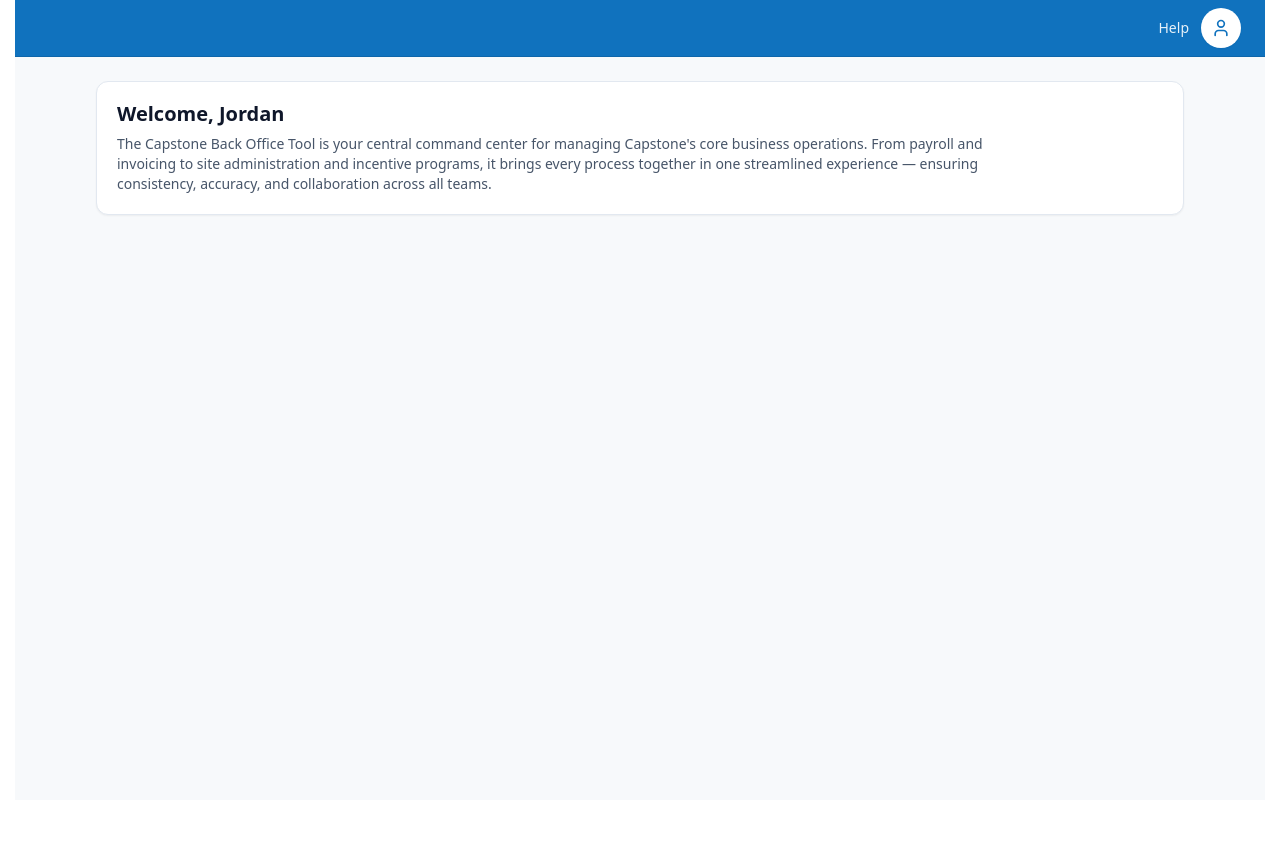
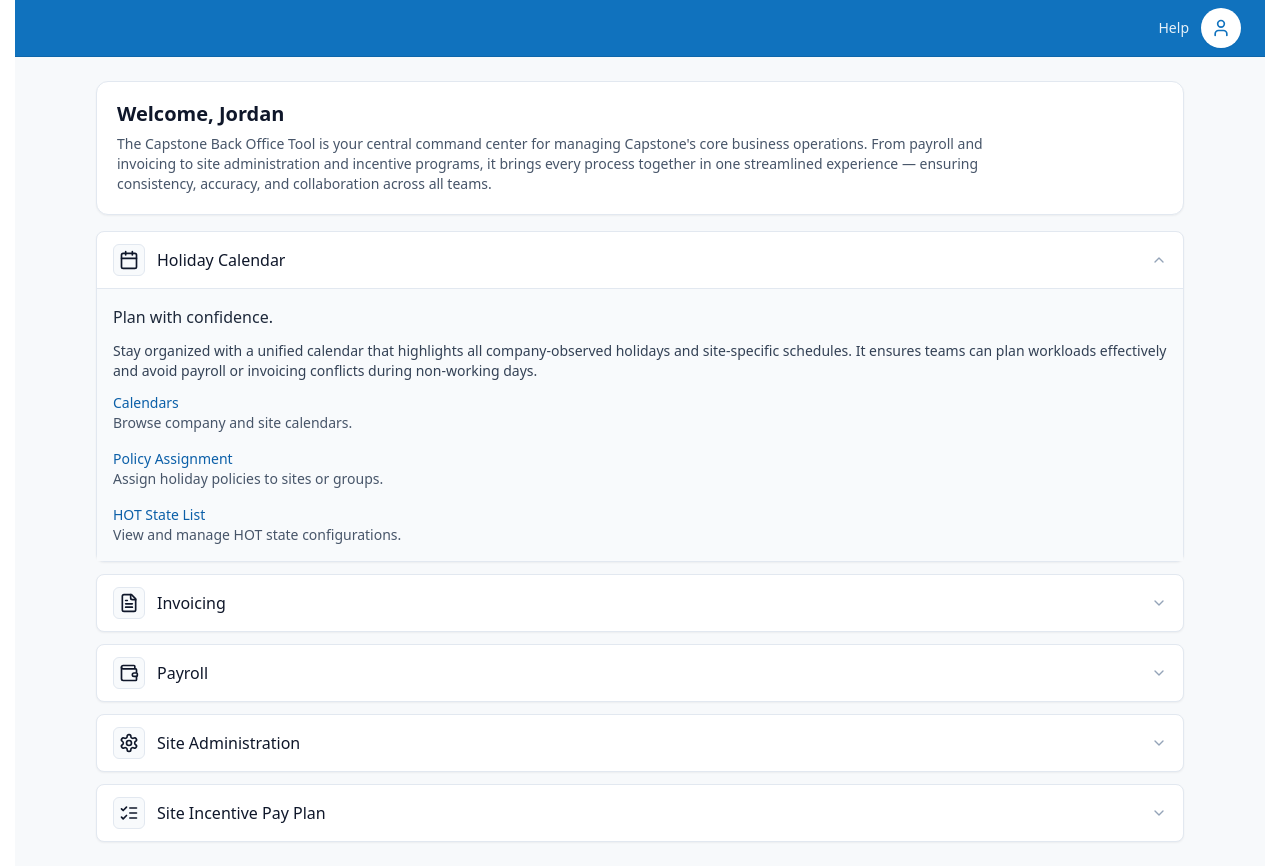
Before and after one commit to democapstone86/site-incentive-pay-plan, a React (Vite) app: page / in a window 1280 px wide. Before the commit the page ends 800 px from the top, so only its background shows below. Built offline with nearby package versions, Linux system fonts and the light colour scheme.

Commit message:
Implement full accordion navigation layout with categorized sections

```diff
--- a/src/pages/SippHomePage.tsx
+++ b/src/pages/SippHomePage.tsx
@@ -1,5 +1,14 @@
 import * as React from "react";
-import { User } from "lucide-react";
+import {
+  Calendar,
+  FileText,
+  Wallet,
+  Settings,
+  ListChecks,
+  User,
+  ChevronDown,
+} from "lucide-react";
+import { Link, useLocation } from "react-router-dom";
 
 export type AppHeaderProps = {
   logoSrc?: string;
@@ -155,6 +164,220 @@ const UserMenu = React.memo(function UserMenu({
   );
 });
 
+const AccordionItem = React.memo(function AccordionItem({
+  icon,
+  title,
+  children,
+  defaultOpen = false,
+  linkPaths = [],
+}: {
+  icon: React.ReactNode;
+  title: string;
+  children: React.ReactNode;
+  defaultOpen?: boolean;
+  linkPaths?: string[];
+}) {
+  const location = useLocation();
+  const [open, setOpen] = React.useState(defaultOpen);
+  const uid = React.useId();
+  const contentId = `panel-${uid}`;
+  const labelId = `label-${uid}`;
+  const toggle = React.useCallback(() => setOpen((v) => !v), []);
+
+  React.useEffect(() => {
+    if (linkPaths.some((p) => location.pathname.startsWith(p))) {
+      setOpen(true);
+    }
+  }, [location.pathname, linkPaths]);
+
+  return (
+    <div className="rounded-lg border border-slate-200 bg-white shadow-sm transition-all hover:shadow-md">
+      <button
+        type="button"
+        onClick={toggle}
+        className="flex w-full items-center justify-between rounded-lg px-4 py-3 text-left focus:outline-none focus:ring-2 focus:ring-slate-300 hover:bg-slate-50 transition-colors"
+        aria-expanded={open}
+        aria-controls={contentId}
+        id={labelId}
+      >
+        <div className="flex min-w-0 items-center gap-3">
+          <div className="flex h-8 w-8 items-center justify-center rounded-md border border-slate-200 bg-slate-50">
+            {icon}
+          </div>
+          <span className="truncate font-medium text-slate-900">{title}</span>
+        </div>
+        <ChevronDown
+          className={`ml-3 h-4 w-4 text-slate-400 transition-transform duration-200 motion-reduce:transition-none ${
+            open ? "rotate-180" : "rotate-0"
+          }`}
+          aria-hidden
+        />
+      </button>
+      <div
+        id={contentId}
+        role="region"
+        aria-labelledby={labelId}
+        aria-hidden={!open}
+        className={`grid transition-[grid-template-rows] duration-200 ease-in-out motion-reduce:transition-none ${
+          open ? "grid-rows-[1fr]" : "grid-rows-[0fr]"
+        }`}
+      >
+        <div className="overflow-hidden">
+          <div className="border-t border-slate-200 bg-slate-50 px-4 py-4 text-sm text-slate-700">
+            {children}
+          </div>
+        </div>
+      </div>
+    </div>
+  );
+});
+
+const A = React.memo(function A(p: {
+  href: string;
+  title: string;
+  desc: string;
+}) {
+  const location = useLocation();
+  const path = p.href.replace(/^#/, "");
+  const isActive = location.pathname === path;
+
+  return (
+    <div>
+      <Link
+        to={path}
+        className={`font-medium underline-offset-4 transition-all rounded-sm focus-visible:outline-none focus-visible:ring-2 focus-visible:ring-[#0B5FA8]/40
+          ${
+            isActive
+              ? "text-[#094F8C] font-semibold underline"
+              : "text-[#0B5FA8] hover:text-[#094F8C] hover:underline"
+          }`}
+      >
+        {p.title}
+      </Link>
+      <p
+        className={`text-sm ${
+          isActive ? "text-slate-700 font-medium" : "text-slate-600"
+        }`}
+      >
+        {p.desc}
+      </p>
+    </div>
+  );
+});
+
+const ICONS = {
+  holiday: Calendar,
+  invoicing: FileText,
+  payroll: Wallet,
+  admin: Settings,
+  sipp: ListChecks,
+} as const;
+
+type LinkDef = { href: string; title: string; desc: string };
+
+type SectionDef = {
+  key: keyof typeof ICONS;
+  title: string;
+  defaultOpen?: boolean;
+  tagline: string;
+  description: string;
+  links: LinkDef[];
+};
+
+const SECTIONS_DATA: SectionDef[] = [
+  {
+    key: "holiday",
+    title: "Holiday Calendar",
+    defaultOpen: true,
+    tagline: "Plan with confidence.",
+    description:
+      "Stay organized with a unified calendar that highlights all company-observed holidays and site-specific schedules. It ensures teams can plan workloads effectively and avoid payroll or invoicing conflicts during non-working days.",
+    links: [
+      {
+        href: "#/calendars",
+        title: "Calendars",
+        desc: "Browse company and site calendars.",
+      },
+      {
+        href: "#/policy-assignment",
+        title: "Policy Assignment",
+        desc: "Assign holiday policies to sites or groups.",
+      },
+      {
+        href: "#/hot-state-list",
+        title: "HOT State List",
+        desc: "View and manage HOT state configurations.",
+      },
+    ],
+  },
+  {
+    key: "invoicing",
+    title: "Invoicing",
+    tagline: "Simplify billing and financial tracking.",
+    description:
+      "Create, manage, and review invoices in one centralized space. Gain transparency across billable services and maintain reliable records for audits and reporting.",
+    links: [
+      {
+        href: "#/invoice-center",
+        title: "Invoice Center",
+        desc: "Configure and access the main invoicing center.",
+      },
+      {
+        href: "#/third-party",
+        title: "Third Party",
+        desc: "Manage third-party invoicing integrations.",
+      },
+    ],
+  },
+  {
+    key: "payroll",
+    title: "Payroll",
+    tagline: "Process pay accurately and efficiently.",
+    description:
+      "Process payroll efficiently and accurately. The system integrates site performance data with pay structures, ensuring timely compensation and compliance with Capstone’s pay policies.",
+    links: [
+      {
+        href: "#/employee-time",
+        title: "Employee Time",
+        desc: "Review and adjust employee time entries.",
+      },
+    ],
+  },
+  {
+    key: "admin",
+    title: "Site Administration",
+    tagline: "Manage your site with confidence.",
+    description:
+      "Configure site details, control user permissions, and maintain operational settings all in one place. Designed for clarity, consistency, and control.",
+    links: [
+      {
+        href: "#/site-admin",
+        title: "Site Admin",
+        desc: "Access site configuration and administration tools.",
+      },
+    ],
+  },
+  {
+    key: "sipp",
+    title: "Site Incentive Pay Plan",
+    tagline: "Reward performance, the right way.",
+    description:
+      "Access and configure incentive pay structures through the Capstone Incentive Pay Tool, aligning rewards with measurable site performance to promote fairness and motivation across teams.",
+    links: [
+      {
+        href: "#/incentive-pay-plans",
+        title: "Incentive Pay Plans",
+        desc: "Browse active and scheduled incentive plans.",
+      },
+      {
+        href: "#/practice-sipp-calculator",
+        title: "Practice SIPP Calculator",
+        desc: "Try out the Site Incentive Pay Plan calculator.",
+      },
+    ],
+  },
+];
+
 function PageBody() {
   const userName = "Jordan";
   return (
@@ -176,6 +399,40 @@ function PageBody() {
             consistency, accuracy, and collaboration across all teams.
           </p>
         </div>
+      </section>
+      <section className="flex flex-col gap-3">
+        {SECTIONS_DATA.map(
+          ({ key, title, defaultOpen, tagline, description, links }) => {
+            const Icon = ICONS[key];
+            const linkPaths = links.map((l) => l.href.replace(/^#/, ""));
+            return (
+              <AccordionItem
+                key={key}
+                title={title}
+                icon={<Icon className="h-5 w-5" aria-hidden />}
+                defaultOpen={!!defaultOpen}
+                linkPaths={links.map((l) => l.href.replace(/^#/, ""))}
+              >
+                <div className="space-y-3">
+                  <p className="text-base font-medium text-slate-800">
+                    {tagline}
+                  </p>
+                  <p>{description}</p>
+                  <div className="mt-4 space-y-4">
+                    {links.map((l) => (
+                      <A
+                        key={l.title}
+                        href={l.href}
+                        title={l.title}
+                        desc={l.desc}
+                      />
+                    ))}
+                  </div>
+                </div>
+              </AccordionItem>
+            );
+          }
+        )}
       </section>
     </main>
   );
```
